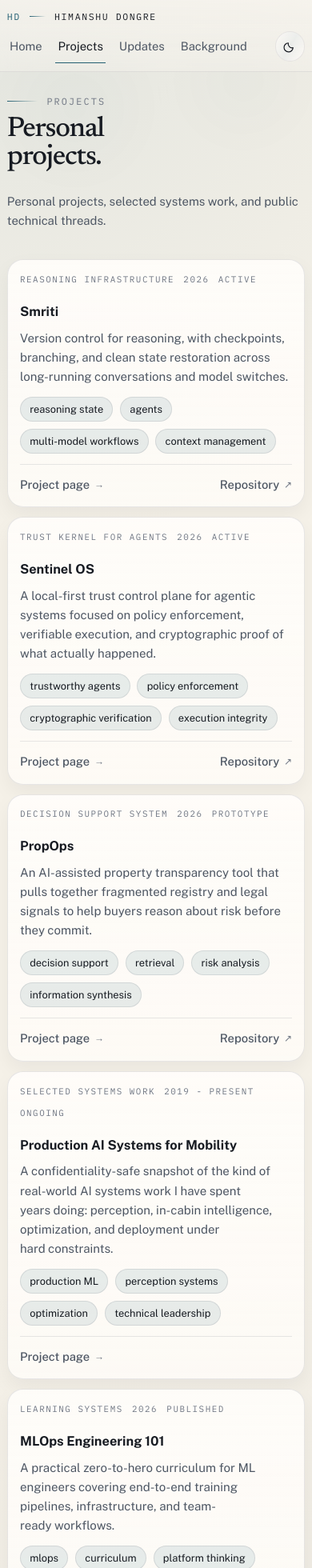
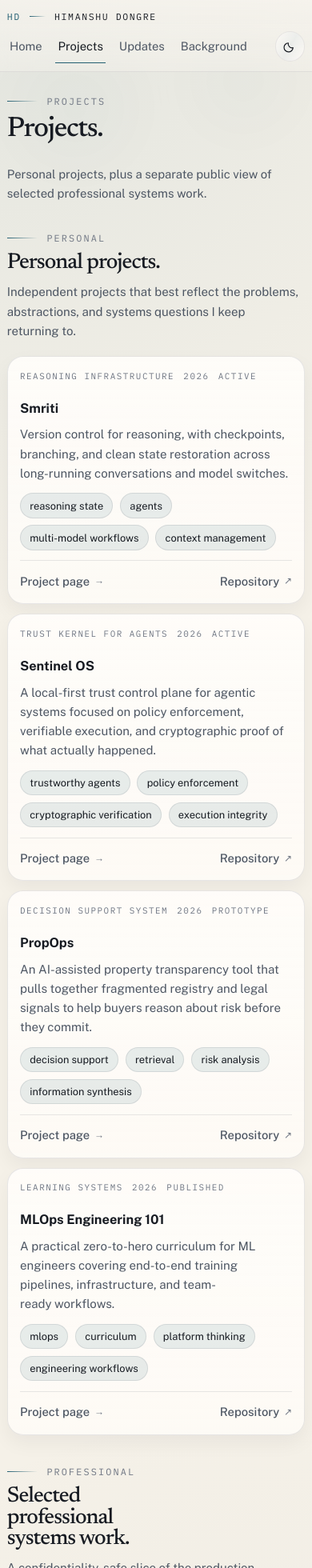
Before and after one commit to himanshudongre/himanshudongre.com, a Next.js app: page /work in a window 390 px wide. Shown: the top 1960 px of the page at 80% size. Built offline with nearby package versions, Linux system fonts and the light colour scheme.

Commit message:
Separate professional work and refine mobile hero

```diff
--- a/app/globals.css
+++ b/app/globals.css
@@ -363,6 +363,14 @@ html[data-theme="dark"] .site-header {
 .hero__location {
   color: var(--text-faint);
   font-size: 0.92rem;
+}
+
+.hero__intro {
+  display: grid;
+}
+
+.hero__intro-copy {
+  min-width: 0;
 }
 
 .hero__title {
@@ -1082,26 +1090,35 @@ html[data-js="true"] .reveal.is-visible {
     padding-top: 0.95rem;
   }
 
+  .hero__intro {
+    grid-template-columns: minmax(0, 1fr) clamp(6.4rem, 30vw, 8.2rem);
+    align-items: start;
+    gap: 0.95rem;
+  }
+
   .hero__title {
-    max-width: 10ch;
-    font-size: clamp(1.82rem, 8.2vw, 2.35rem);
+    max-width: none;
+    margin-top: 0.1rem;
+    font-size: clamp(1.76rem, 7.7vw, 2.18rem);
     line-height: 0.98;
   }
 
   .hero__lede {
     max-width: none;
+    margin-top: 0.55rem;
     font-size: 0.93rem;
   }
 
   .hero__portrait-inline {
     display: block;
-    margin-top: 0.95rem;
+    margin-top: 0.12rem;
+    align-self: start;
   }
 
   .hero__portrait-inline-frame {
     position: relative;
     overflow: hidden;
-    width: min(36vw, 8.1rem);
+    width: 100%;
     border-radius: 18px;
     aspect-ratio: 4 / 4.8;
     border: 1px solid var(--line);
@@ -1224,8 +1241,7 @@ html[data-js="true"] .reveal.is-visible {
   }
 
   .hero__title {
-    max-width: 10ch;
-    font-size: clamp(1.7rem, 8vw, 2.08rem);
+    font-size: clamp(1.56rem, 7.5vw, 1.95rem);
   }
 
   .hero__location,
--- a/app/work/page.tsx
+++ b/app/work/page.tsx
@@ -2,12 +2,13 @@ import type { Metadata } from "next";
 
 import { ProjectCard } from "@/components/project-card";
 import { Reveal } from "@/components/reveal";
-import { projects } from "@/content/projects";
+import { SectionHeading } from "@/components/section-heading";
+import { personalProjects, professionalProjects } from "@/content/projects";
 
 export const metadata: Metadata = {
   title: "Projects",
   description:
-    "Personal projects, selected systems work, and active technical ideas from Himanshu Dongre.",
+    "Personal projects and confidentiality-safe summaries of professional systems work from Himanshu Dongre.",
 };
 
 export default function WorkPage() {
@@ -15,21 +16,43 @@ export default function WorkPage() {
     <>
       <section className="page-hero">
         <span className="eyebrow">Projects</span>
-        <h1 className="page-title">Personal projects.</h1>
+        <h1 className="page-title">Projects.</h1>
         <p className="page-copy">
-          Personal projects, selected systems work, and public technical threads.
+          Personal projects, plus a separate public view of selected professional systems work.
         </p>
       </section>
 
-      <section className="section">
+      <section className="section" id="personal-projects">
+        <SectionHeading
+          description="Independent projects that best reflect the problems, abstractions, and systems questions I keep returning to."
+          eyebrow="Personal"
+          title="Personal projects."
+        />
         <div className="work-grid">
-          {projects.map((project, index) => (
+          {personalProjects.map((project, index) => (
             <Reveal key={project.slug} delay={index * 60}>
               <ProjectCard project={project} />
             </Reveal>
           ))}
         </div>
       </section>
+
+      {professionalProjects.length ? (
+        <section className="section" id="professional-work">
+          <SectionHeading
+            description="A confidentiality-safe slice of the production AI systems work I have spent years building and leading."
+            eyebrow="Professional"
+            title="Selected professional systems work."
+          />
+          <div className="work-grid">
+            {professionalProjects.map((project, index) => (
+              <Reveal key={project.slug} delay={index * 60}>
+                <ProjectCard project={project} />
+              </Reveal>
+            ))}
+          </div>
+        </section>
+      ) : null}
     </>
   );
 }
--- a/content/projects.ts
+++ b/content/projects.ts
@@ -12,6 +12,7 @@ export type ProjectLink = {
 
 export type Project = {
   slug: string;
+  group: "personal" | "professional";
   title: string;
   kind: string;
   summary: string;
@@ -29,6 +30,7 @@ export type Project = {
 export const projects: Project[] = [
   {
     slug: "smriti",
+    group: "personal",
     title: "Smriti",
     kind: "Reasoning infrastructure",
     summary:
@@ -87,6 +89,7 @@ export const projects: Project[] = [
   },
   {
     slug: "sentinel-os",
+    group: "personal",
     title: "Sentinel OS",
     kind: "Trust kernel for agents",
     summary:
@@ -139,6 +142,7 @@ export const projects: Project[] = [
   },
   {
     slug: "propops",
+    group: "personal",
     title: "PropOps",
     kind: "Decision support system",
     summary:
@@ -190,6 +194,7 @@ export const projects: Project[] = [
   },
   {
     slug: "production-ai-systems",
+    group: "professional",
     title: "Production AI Systems for Mobility",
     kind: "Selected systems work",
     summary:
@@ -198,7 +203,7 @@ export const projects: Project[] = [
     status: "Ongoing",
     year: "2019 - Present",
     updatedAt: "2026-04-10",
-    featured: true,
+    featured: false,
     tags: [
       "production ML",
       "perception systems",
@@ -236,6 +241,7 @@ export const projects: Project[] = [
   },
   {
     slug: "mlops-engineering-101",
+    group: "personal",
     title: "MLOps Engineering 101",
     kind: "Learning systems",
     summary:
@@ -278,6 +284,12 @@ export const projects: Project[] = [
   },
 ];
 
+export const personalProjects = projects.filter((project) => project.group === "personal");
+
+export const professionalProjects = projects.filter(
+  (project) => project.group === "professional",
+);
+
 export function getProjectBySlug(slug: string) {
   return projects.find((project) => project.slug === slug);
 }
```
Also changed, not shown: app/page.tsx (+6 -2 lines), app/work/[slug]/page.tsx (+6 -2 lines), app/icon.svg.
